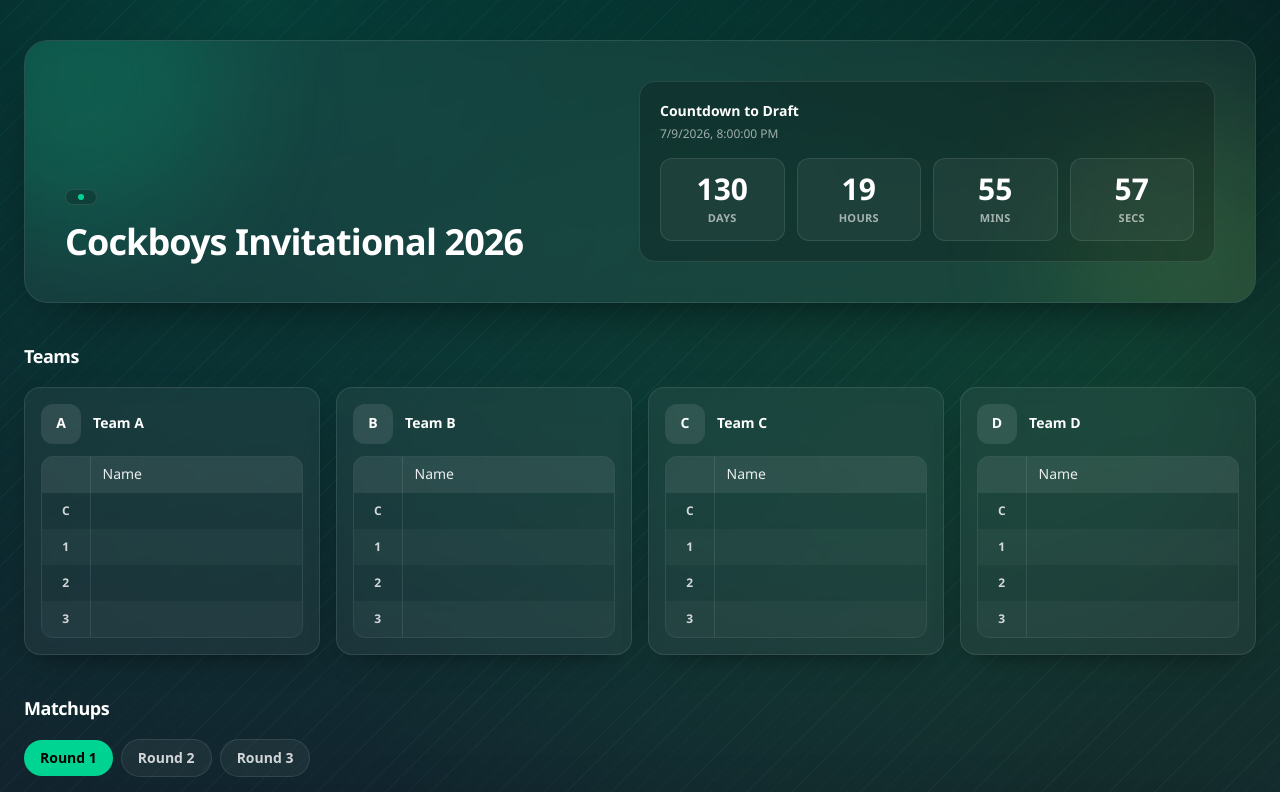
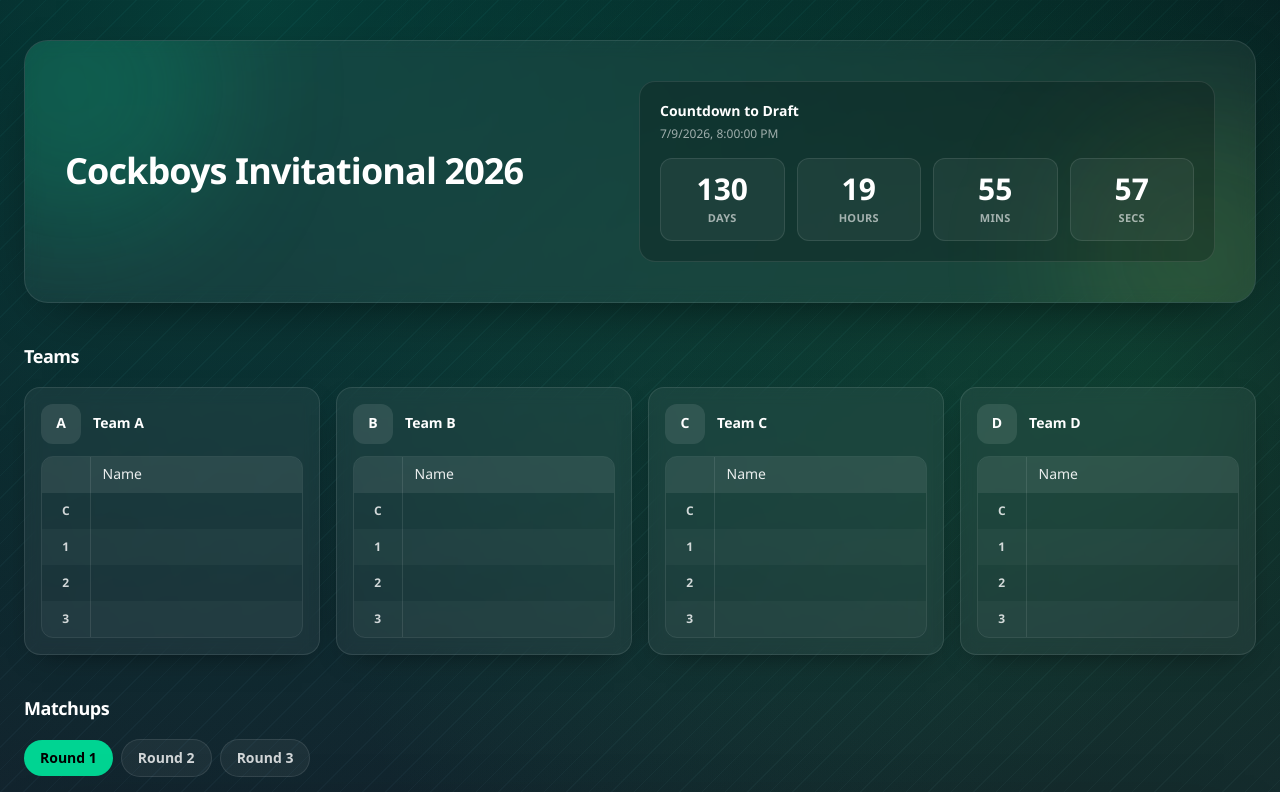
Before and after one commit to asianthejason/CBI, a Next.js app: page / in a window 1280 px wide. Shown: the top 792 px of the page. Built offline with nearby package versions, Linux system fonts and the light colour scheme.

Commit message:
edited match up

```diff
--- a/src/app/page.tsx
+++ b/src/app/page.tsx
@@ -391,12 +391,9 @@ export default function Home() {
           <div className="absolute -left-24 -top-24 h-72 w-72 rounded-full bg-emerald-400/20 blur-3xl" />
           <div className="absolute -right-24 -bottom-24 h-72 w-72 rounded-full bg-lime-300/10 blur-3xl" />
 
-          <div className="relative flex flex-col gap-8 lg:flex-row lg:items-end lg:justify-between">
+          <div className="relative flex flex-col gap-8 lg:flex-row lg:items-center lg:justify-between">
             <div className="max-w-xl">
-              <div className="inline-flex items-center gap-2 rounded-full border border-white/10 bg-black/20 px-3 py-1 text-xs font-semibold text-white/80">
-                <span className="h-1.5 w-1.5 rounded-full bg-emerald-400" />
-              </div>
-              <h1 className="mt-4 text-3xl font-semibold tracking-tight text-white sm:text-4xl">
+              <h1 className="text-3xl font-semibold tracking-tight text-white sm:text-4xl">
                 Cockboys Invitational 2026
               </h1>
 
```
